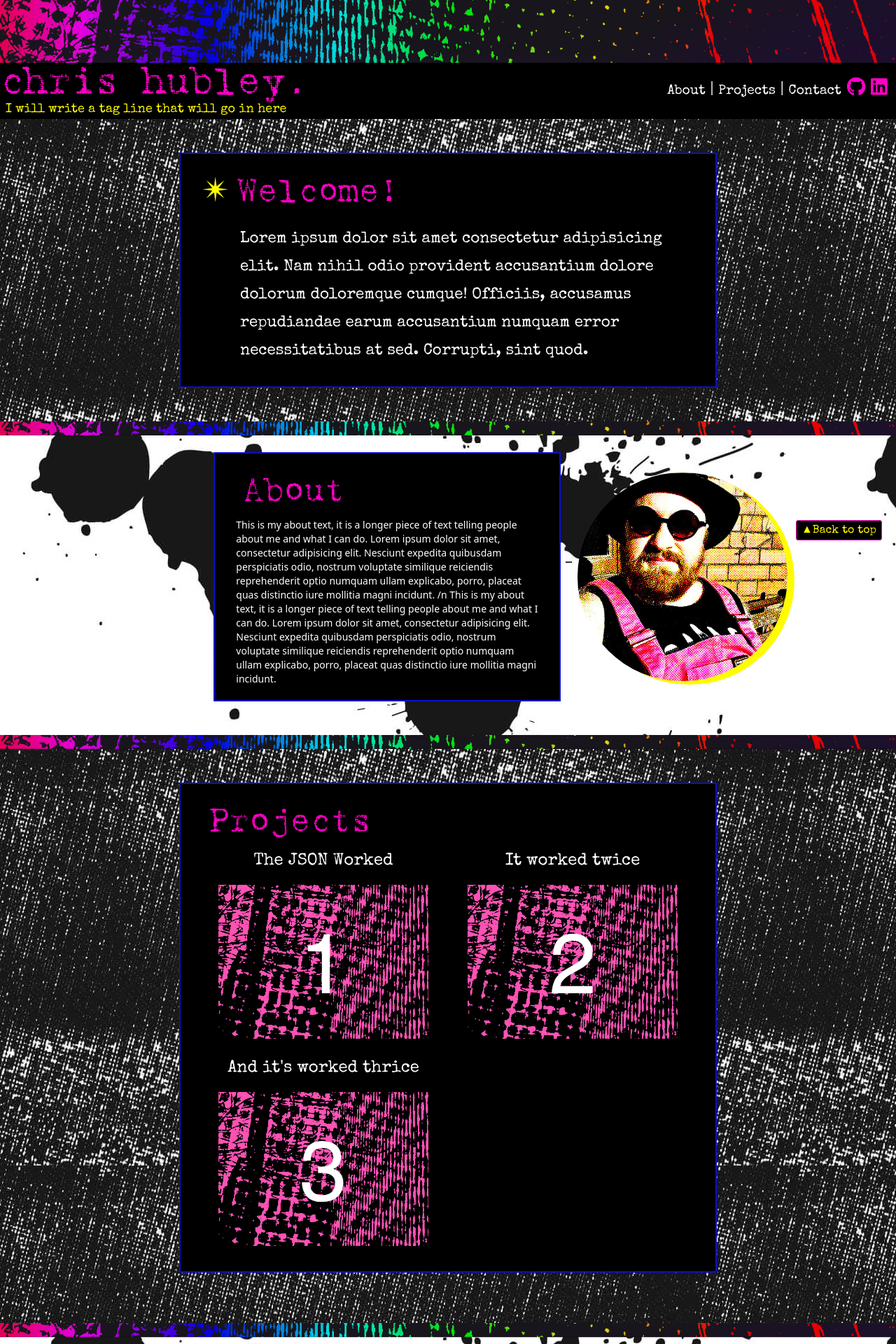
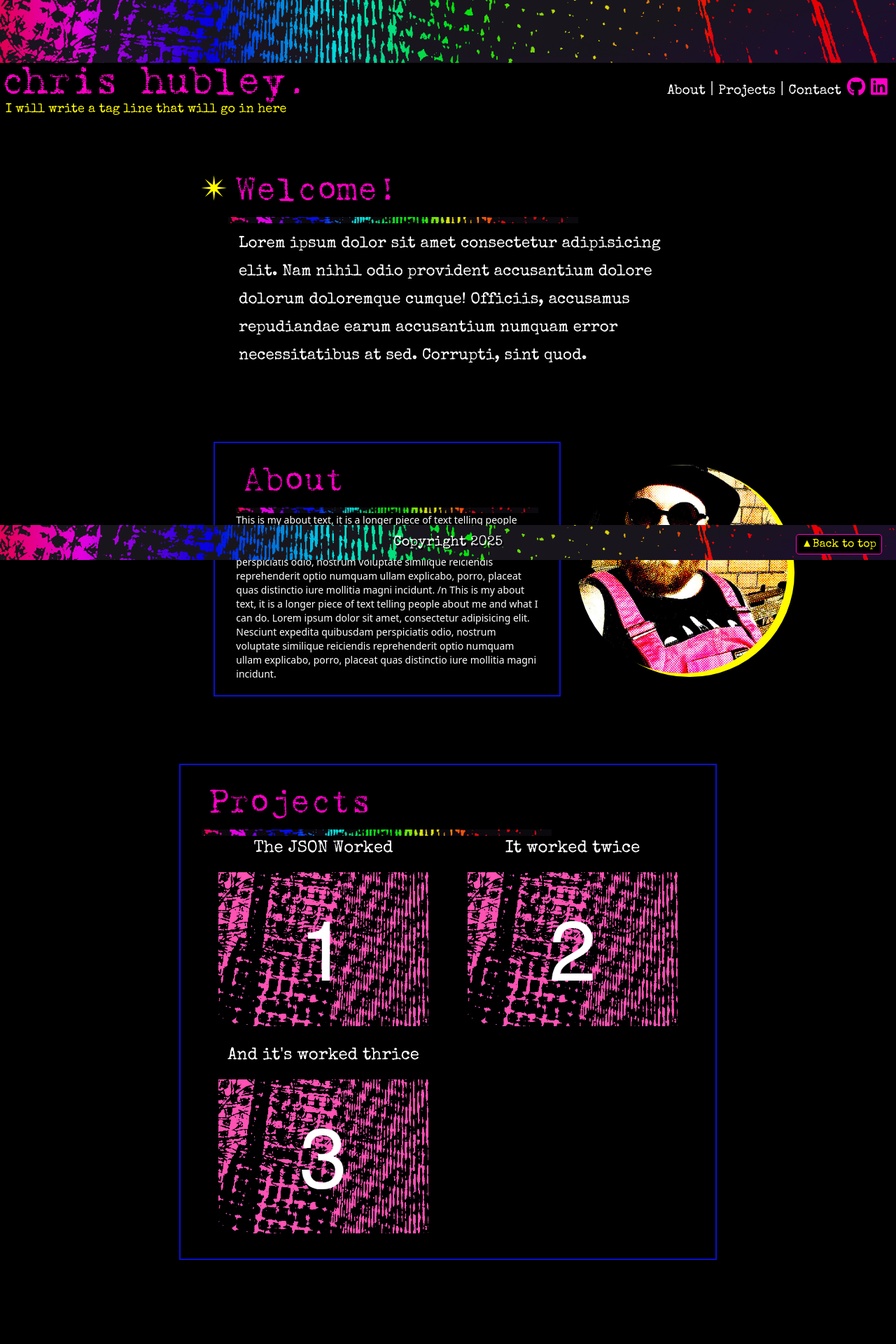
Before and after one commit to ChrisHubley/portfolio-react, a React (Vite) app: page / in a window 1280 px wide. Shown: the top 1920 px of the page at 70% size. Built offline with nearby package versions, Linux system fonts and the light colour scheme.

Commit message:
started removing elements to make simplified version, made header sticky

```diff
--- a/src/App.jsx
+++ b/src/App.jsx
@@ -1,11 +1,10 @@
-import Divider from "./components/Divider";
 import About from "./sections/About";
 import BackToTop from "./components/BackToTop.jsx";
 import Contact from "./sections/Contact";
 import Footer from "./sections/Footer";
 import Header from "./sections/Header";
 import Portfolio from "./sections/Portfolio";
-import Welcome from "./sections/Welcome";
+import Welcome from "./sections/Welcome.jsx";
 
 export default function App(){
 
@@ -13,11 +12,11 @@ export default function App(){
     <div className="bg-black m-0" id="top">
       <Header />
       <Welcome />
-      <Divider />
+
       <About />
-      <Divider />
+
       <Portfolio />
-      <Divider />
+
       <Contact />
       <Footer />
       <BackToTop />
@@ -26,3 +25,4 @@ export default function App(){
 
   )
 }
+// bg-[#110919]
--- a/src/components/Atoms/H2.jsx
+++ b/src/components/Atoms/H2.jsx
@@ -1,5 +1,6 @@
 export default function H2({text}){
    return(
+       <div>
            <h2 className="
                text-[#ff00c7]
                text-[3rem]
@@ -7,5 +8,7 @@ export default function H2({text}){
                font-[Harting]
                "
            >{text}</h2>
+           <img src="/src/images/decorative_rainbow.jpg" alt="" />
+       </div>
    )
 }
--- a/src/components/BackToTop.jsx
+++ b/src/components/BackToTop.jsx
@@ -2,7 +2,7 @@ import ButtonLink from "./Atoms/ButtonLink.jsx";
 
 export default function BackToTop() {
     return (
-        <div className="fixed bottom-[30px] right-[20px]">
+        <div className="fixed bottom-[10px] right-[20px]">
             <ButtonLink link="/" text="▲Back to top" />
         </div>
     )
--- a/src/components/content/WelcomeContent.jsx
+++ b/src/components/content/WelcomeContent.jsx
@@ -3,7 +3,11 @@ import H4 from "../Atoms/H4.jsx";
 
 export default function WelcomeContent(){
     return(
-            <div>
+            <div className="
+        p-5 w-100% max-w-3xl my-[24px] mx-2
+        md:mx-auto md:px-[30px]
+
+        ">
                 <div className="flex">
                     <p className="text-[3rem] text-[#fffb00] font-[Harting]">✴</p>
                     <H2 text="Welcome!" />
--- a/src/sections/About.jsx
+++ b/src/sections/About.jsx
@@ -2,7 +2,7 @@ import Box from "../components/Atoms/Box.jsx";
 import AboutText from "../components/content/AboutText.jsx";
 export default function About(){
     return(
-        <section className="bg-[url(images/background2.jpg)] pb-[24px]">
+        <section className=" pb-[24px]">
 
             <div className="
                 grid grid-cols-1 md:grid-cols-[2fr_1fr] items-center
--- a/src/sections/Contact.jsx
+++ b/src/sections/Contact.jsx
@@ -3,7 +3,7 @@ import Box from "../components/Atoms/Box.jsx";
 
 export default function Contact(){
     return(
-        <section className="bg-[url(images/background2.jpg)] py-[24px]">
+        <section className=" py-[24px]">
             <Box content={<ContactContent />} />
         </section>
     )
--- a/src/sections/Footer.jsx
+++ b/src/sections/Footer.jsx
@@ -2,7 +2,8 @@ import P from "../components/Atoms/P";
 
 export default function Footer(){
     return(
-        <footer className="h-[70px]
+        <footer className="h-[50px]
+            sticky bottom-0
             bg-[url(images/portfolio_background.png)]
             md:bg-[url(images/portfolio_background_desktop.png)]
             bg-cover
--- a/src/sections/Header.jsx
+++ b/src/sections/Header.jsx
@@ -5,7 +5,7 @@ import {FontAwesomeIcon} from "@fortawesome/react-fontawesome";
 
 export default function Header(){
     return(
-        <header className="bg-black">
+        <header className="sticky top-0 bg-black">
             <div className="
                 h-[90px]
                 backdrop-brightness-50
--- a/src/sections/Portfolio.jsx
+++ b/src/sections/Portfolio.jsx
@@ -3,7 +3,7 @@ import PortfolioContent from "../components/content/PortfolioContent.jsx";
 
 export default function Portfolio(){
     return (
-        <section className="bg-[url(images/welcome_background.jpg)] p-[24px] content-center">
+        <section className=" p-[24px] content-center">
             <Box content={<PortfolioContent />}/>;
         </section>
     )
--- a/src/sections/Welcome.jsx
+++ b/src/sections/Welcome.jsx
@@ -1,10 +1,20 @@
-import Box from "../components/Atoms/Box.jsx";
-import WelcomeContent from "../components/content/WelcomeContent.jsx";
+import H2 from "../components/Atoms/H2.jsx";
+import H4 from "../components/Atoms/H4.jsx";
 
 export default function Welcome(){
     return(
-     <section className="bg-[url(images/welcome_background.jpg)] py-[24px] ">
-         <Box content={<WelcomeContent />} />
+     <section className=" py-[24px] ">
+         <div className="
+        p-5 w-100% max-w-3xl my-[24px] mx-2
+        md:mx-auto md:px-[30px]
+
+        ">
+             <div className="flex">
+                 <p className="text-[3rem] text-[#fffb00] font-[Harting]">✴</p>
+                 <H2 text="Welcome!" />
+             </div>
+             <H4 text="Lorem ipsum dolor sit amet consectetur adipisicing elit. Nam nihil odio provident accusantium dolore dolorum doloremque cumque! Officiis, accusamus repudiandae earum accusantium numquam error necessitatibus at sed. Corrupti, sint quod." />
+         </div>
      </section>
     )
 }
```
Also changed, not shown: src/images/decorative_rainbow.jpg (added). Lines whose indentation alone changed are shown as unchanged.
